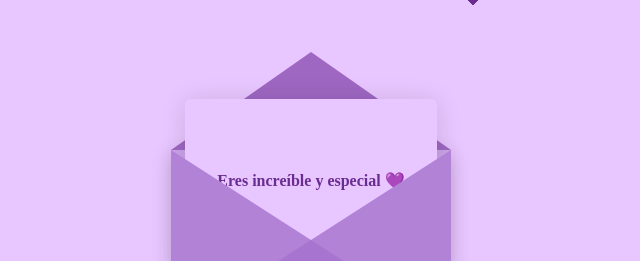
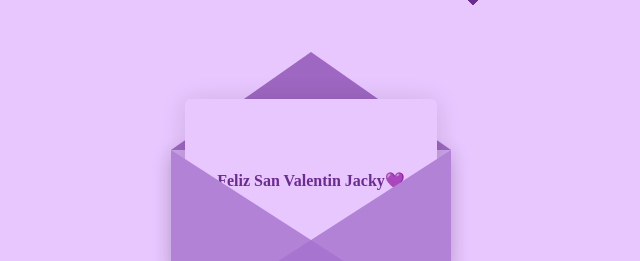
Before and after one commit to GenjiGH/14FB, a plain HTML site: page index.html in a window 1280 px wide. Both pictures are taken after a click on the element 640 px from the left and 240 px from the top of the page. Shown: the top 261 px of the page, 329-969 px from the left. Drawn offline with nearby package versions, Linux system fonts and the light colour scheme.

Commit message:
Update index.html

```diff
--- a/index.html
+++ b/index.html
@@ -11,7 +11,8 @@
             <div class="front flap"></div>
             <div class="front pocket"></div>
             <div class="letter">
-                <p id="message" class="hidden">Eres increíble y especial 💜</p>
+                <p id="message" class="hidden">Feliz San Valentin Jacky💜</p>
+                <p id="message" class="hidden">INCX3C51WHP1H</p>
             </div>
             <div class="hearts">
                 <div class="heart a1"></div>
```
